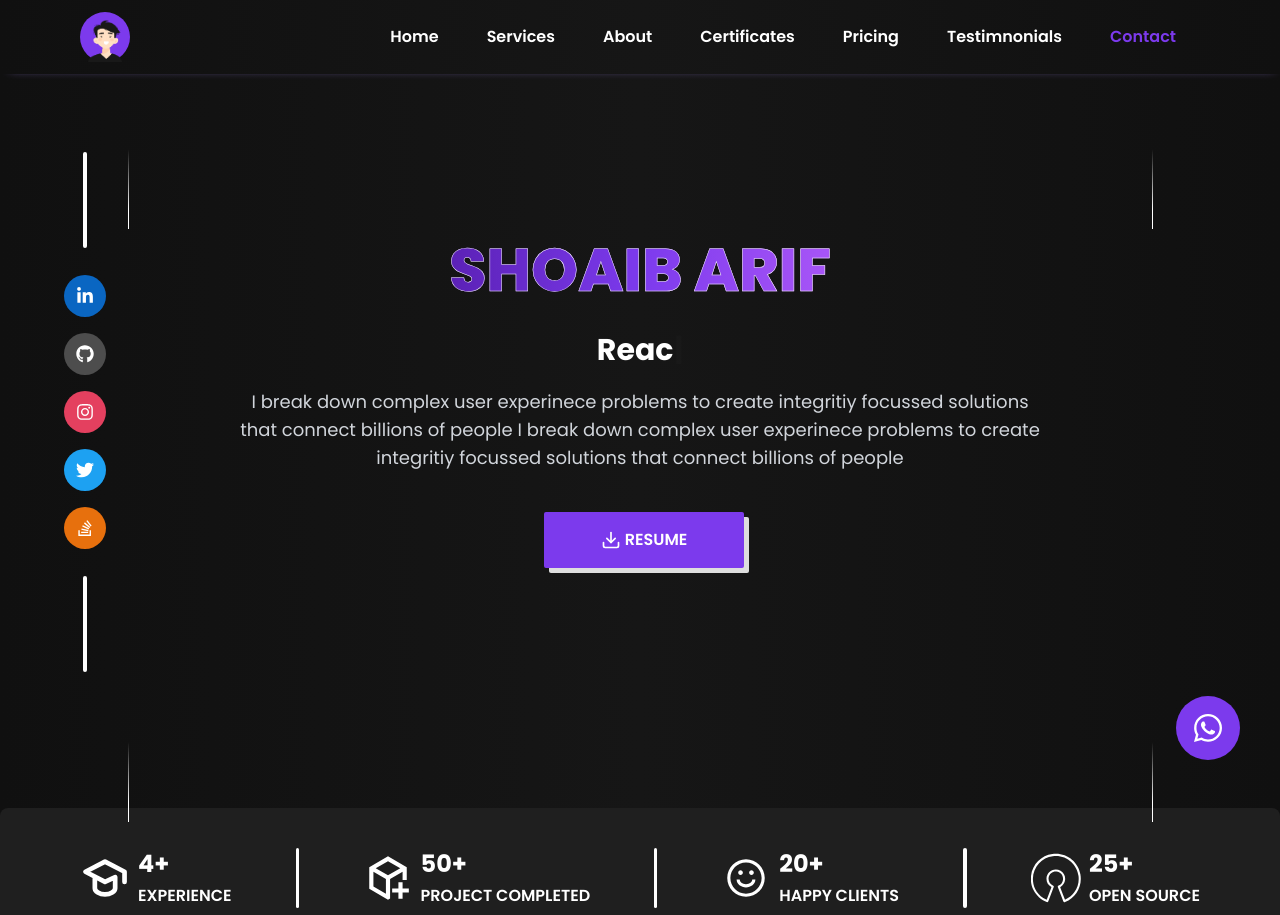
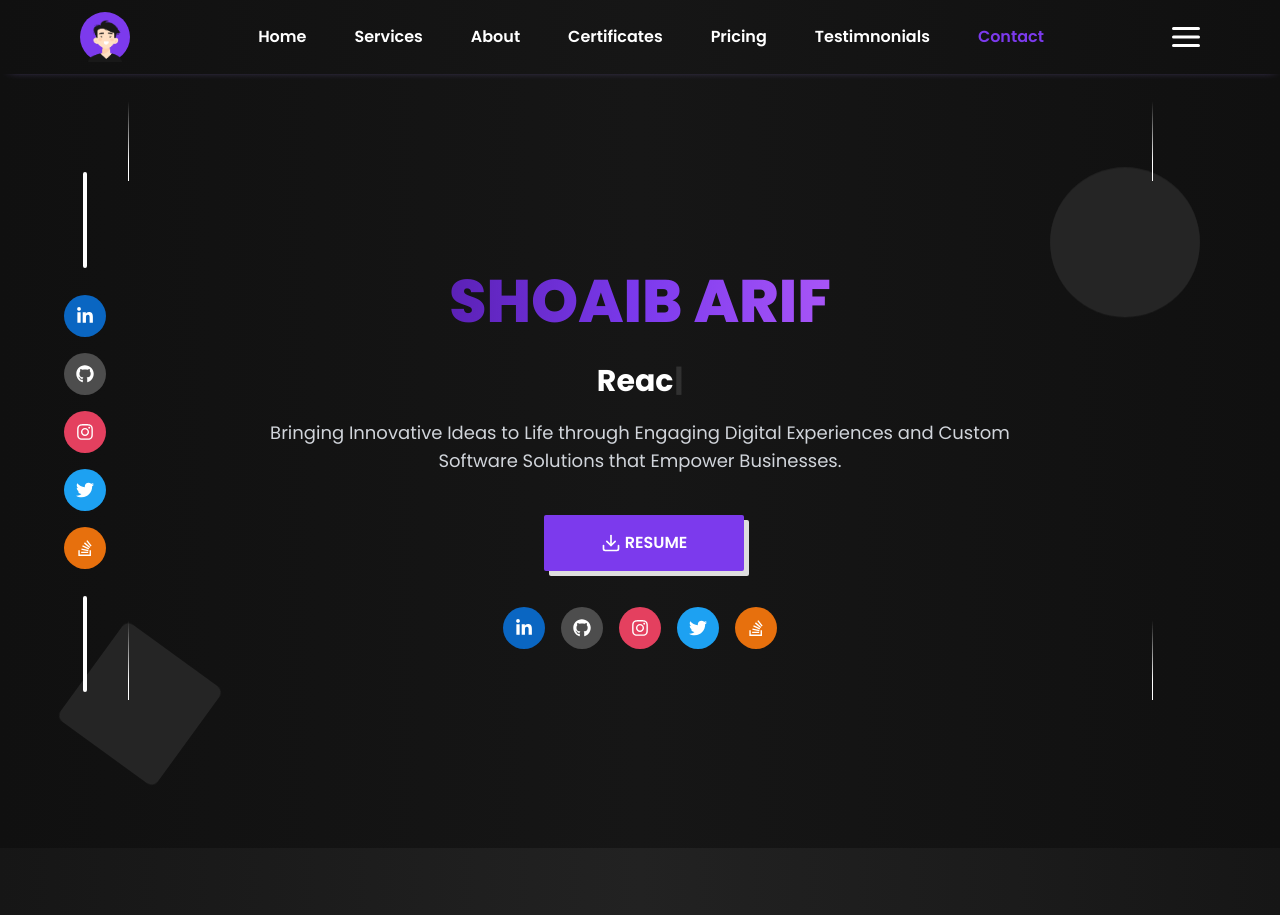
Before and after one commit to shoaibmarif/portfolio, a React (Vite) app: page / in a window 1280 px wide. Shown: the top 915 px of the page. Built offline with nearby package versions, Linux system fonts and the light colour scheme.

Commit message:
added items

```diff
--- a/src/App.jsx
+++ b/src/App.jsx
@@ -29,8 +29,6 @@ const App = () => {
       }
     );
     navigate("/");
-
-    alert("product still in process")
 
     const loadingTimeout = setTimeout(() => {
         setShowTopLayer(false);
@@ -82,7 +80,7 @@ const App = () => {
                 <ContactUs selectedPlan={selectedPlan} setSelectedPlan={setSelectedPlan} />
               </div>
               <Footer />
-              <a
+              {/* <a
                 target="_blank"
                 data-aos-once="false"
                 href="https://wa.me/923357591625?text=Hello%20Shoaib!%20I%20got%20your%20contact%20number%20from%20your%20website..."
@@ -90,7 +88,7 @@ const App = () => {
                 data-aos="fade-left"
               >
                 <FaWhatsapp color="white" />
-              </a>
+              </a> */}
             </div>
           </React.Fragment>
           </div>
--- a/src/index.css
+++ b/src/index.css
@@ -307,3 +307,40 @@ div {
   .text-stroke-white{
     -webkit-text-stroke: 0.5px white;
   }
+
+
+  @keyframes spin {
+    from {
+      transform: rotate(0deg);
+    }
+    to {
+      transform: rotate(360deg);
+    }
+  }
+
+  .rotating-element {
+    animation: spin 8s linear infinite;
+  }
+
+
+  @keyframes spin {
+    from {
+      transform: rotate(0deg) translateY(0);
+    }
+    to {
+      transform: rotate(360deg) translateY(0);
+    }
+  }
+
+  @keyframes bounce {
+    0%, 100% {
+      transform: translateY(0);
+    }
+    50% {
+      transform: translateY(-40px);
+    }
+  }
+
+  .rotating-bouncing-element {
+    animation: spin 8s linear infinite, bounce 2s ease-in-out infinite;
+  }
--- a/src/sections/Homepage/Homepage.jsx
+++ b/src/sections/Homepage/Homepage.jsx
@@ -62,9 +62,11 @@ export const Homepage = () => {
             />
           </div>
         </div>
-        <div className="relative flex items-center justify-center   w-full min-h-[100vh]" >
-          <div className="flex items-center justify-center text-center text-white flex-col">
-            <h1 className="text-stroke-white uppercase font-extrabold text-6xl bg-gradient-to-r bg-indigo-500 from-violet-800 via-secondary-dark to-purple-500 inline-block text-transparent bg-clip-text" data-aos="zoom-in-down" data-aos-duration="1000" data-aos-delay={800}>Shoaib Arif
+        <div className="relative flex items-center justify-center w-full min-h-[100vh] mt-10" >
+          <div className="absolute right-0 top-40 z-[0] size-[150px] bg-[#252525] rounded-full rotating-bouncing-element"></div>
+          <div className="absolute left-0 rotate-45 bottom-20 z-[0] size-[120px] bg-[#252525] rounded-lg rotating-element "></div>
+          <div className="flex items-center justify-center text-center text-white flex-col z-[10]">
+            <h1 className="mt-8 uppercase font-extrabold text-6xl  bg-gradient-to-r bg-indigo-500 from-violet-800 via-secondary-dark to-purple-500 inline-block text-transparent bg-clip-text" data-aos="zoom-in-down" data-aos-duration="1000" data-aos-delay={800}>Shoaib Arif
             </h1>
             <div className="text-2xl lg:text-3xl flex font-bold  mt-4 lg:mt-8 " data-aos="fade-up" data-aos-delay="800">
               <Typewriter
@@ -79,10 +81,7 @@ export const Homepage = () => {
               data-aos="fade-up"
               data-aos-delay="900"
             >
-              I break down complex user experinece problems to create integritiy
-              focussed solutions that connect billions of people I break down
-              complex user experinece problems to create integritiy focussed
-              solutions that connect billions of people
+              Bringing Innovative Ideas to Life through Engaging Digital Experiences and Custom Software Solutions that Empower Businesses.
             </p>
 
             <div className="mt-7 lg:mt-10 flex items-center  ">
@@ -110,95 +109,51 @@ export const Homepage = () => {
                 </button>
               </span>
             </div>
+            <div className="flex items-center justify-center mt-5">
+            <SocialIcon
+              color={"#0A66C2"}
+              classes="mx-2"
+              url="https://www.linkedin.com/in/shoaibmarif/"
+              icon={<FaLinkedinIn size={18} className="dark:text-white " />}
+            />
+            <SocialIcon
+              color={"#4d4d4d"}
+              url="https://github.com/shoaibmarif"
+              classes="mx-2"
+              icon={<FaGithub size={18} className="dark:text-white " />}
+            />
+            <SocialIcon
+              color={"#E4405F"}
+              url="https://www.instagram.com/shoaibmarif/"
+              classes="mx-2"
+              icon={<FaInstagram size={18} className="dark:text-white " />}
+            />
+            <SocialIcon
+              color={"#1DA1F2"}
+              url="https://x.com/mshoaibmarif"
+              classes="mx-2"
+              icon={<FaTwitter size={18} className="dark:text-white " />}
+            />
+            <SocialIcon
+              color={"#E7700D"}
+              url="https://stackoverflow.com/users/7770942/shoaib-arif"
+              classes="mx-2"
+              icon={<FaStackOverflow size={18} className="dark:text-white " />}
+            />
+            </div>
           </div>
         </div>
       </ContentWrapper>
-     <div className="px-8 w-full md:flex items-center justify-between xl:px-20  py-10 rounded-lg  bg-[#1f1f1f] " data-aos="fade-up" data-aos-offset="-200" data-aos-delay="1500">
-              <div className="text-white flex items-center">
-                <span className="hidden lg:block">
-                  <ExperienceSvg color={"#fff"} size={"50px"} />
-                </span>
-                <div className="flex items-center  lg:items-start  flex-col lg:ml-2 font-semibold uppercase">
-                  <span className="text-2xl font-bold mb-1  ">
-                    <CountUp
-                      scrollSpyOnce={true}
-                      enableScrollSpy={true}
-                      delay={1}
-                      end={4}
-                    />
-                    +
-                  </span>
-                  Experience
-                </div>
-              </div>
-              <span className="bg-white w-[3px] rounded-full counter__line  "></span>
-              <div className="text-white flex items-center ">
-                <span className="hidden lg:block">
-                  <ProjectSvg color={"#fff"} size="50px" />
-                </span>
-
-                <div className="flex items-center  lg:items-start flex-col lg:ml-2 font-semibold uppercase">
-                  <span className="text-2xl font-bold mb-1  ">
-                    <CountUp
-                      scrollSpyOnce={true}
-                      enableScrollSpy={true}
-                      end={50}
-                      delay={1}
-                    />
-                    +
-                  </span>
-                  Project Completed
-                </div>
-              </div>
-              <span className="bg-white w-[3px] rounded-full counter__line  "></span>
-
-              <div className="text-white flex items-center  ">
-                <span className="hidden lg:block">
-                  <HappySvg color="#fff" size="50px" />
-                </span>
-
-                <div className="flex items-center  lg:items-start flex-col lg:ml-2 font-semibold uppercase">
-                  <span className="text-2xl font-bold mb-1  ">
-                    <CountUp
-                      scrollSpyOnce={true}
-                      enableScrollSpy={true}
-                      end={20}
-                      delay={1}
-                    />
-                    +
-                  </span>
-                  Happy Clients
-                </div>
-              </div>
-              <span className="bg-white w-[4px] rounded-full counter__line "></span>
-              <div className="text-white flex items-center  ">
-                <span className="hidden lg:block">
-                  <OpenSourceSvg color={"#fff"} size="50px" />
-                </span>
-                <div className="flex items-center  lg:items-start flex-col lg:ml-2 font-semibold uppercase">
-                  <span className="text-2xl font-bold mb-1 ">
-                    <CountUp
-                      scrollSpyOnce={true}
-                      delay={1}
-                      enableScrollSpy={true}
-                      end={25}
-                    />
-                    +
-                  </span>
-                  Open Source
-                </div>
-              </div>
-            </div>
     </React.Fragment>
   );
 };
 
-const SocialIcon = ({ icon, color, url }) => {
+const SocialIcon = ({ icon, color, url , classes}) => {
   return (
     <Link
       to={url}
       style={{ "--hover-color": color, }}
-      className={`bg-[--hover-color] hover:scale-125 mt-4 block rounded-full p-3 cursor-pointer   transition-all duration-300 `} >
+      className={`${classes} bg-[--hover-color] hover:scale-125 mt-4 block rounded-full p-3 cursor-pointer   transition-all duration-300 `} >
       {icon}
     </Link>
   );
--- /dev/null
+++ b/src/sections/Navigation/Navigation.css
@@ -0,0 +1,59 @@
+.burger {
+    position: relative;
+    width: 28px;
+    height: 20px;
+    background: transparent;
+    cursor: pointer;
+    display: block;
+  }
+
+  .burger input {
+    display: none;
+  }
+
+  .burger span {
+    display: block;
+    position: absolute;
+    height: 3px;
+    width: 100%;
+    background: white;
+    border-radius: 9px;
+    opacity: 1;
+    left: 0;
+    transform: rotate(0deg);
+    transition: .25s ease-in-out;
+  }
+
+  .burger span:nth-of-type(1) {
+    top: 0px;
+    transform-origin: left center;
+  }
+
+  .burger span:nth-of-type(2) {
+    top: 50%;
+    transform: translateY(-50%);
+    transform-origin: left center;
+  }
+
+  .burger span:nth-of-type(3) {
+    top: 100%;
+    transform-origin: left center;
+    transform: translateY(-100%);
+  }
+
+  .burger input:checked ~ span:nth-of-type(1) {
+    transform: rotate(45deg);
+    top: 0px;
+    left: 10px;
+  }
+
+  .burger input:checked ~ span:nth-of-type(2) {
+    width: 0%;
+    opacity: 0;
+  }
+
+  .burger input:checked ~ span:nth-of-type(3) {
+    transform: rotate(-45deg);
+    top: 20px;
+    left: 10px;
+  }
--- a/src/sections/Navigation/Navigation.jsx
+++ b/src/sections/Navigation/Navigation.jsx
@@ -4,7 +4,7 @@ import Profile from "../../../public/images/profile.png";
 import { navLinks } from "../../config/data.ts";
 import { ContentWrapper } from "../../shared/ContentWrapper.jsx";
 import { useNavigate } from "react-router-dom";
-
+import "./Navigation.css"
 export const Navigation = ({ darkMode, setDarkMode }) => {
   const navigate = useNavigate();
   const [activeLink, setActiveLink] = useState("/");
@@ -88,7 +88,13 @@ export const Navigation = ({ darkMode, setDarkMode }) => {
             );
           })}
         </ul>
-
+        <div><label class="burger" for="burger">
+          <input type="checkbox" id="burger" />
+          <span></span>
+          <span></span>
+          <span></span>
+        </label>
+        </div>
       </div>
     </ContentWrapper>
     </React.Fragment>
--- a/src/sections/Services/Service.jsx
+++ b/src/sections/Services/Service.jsx
@@ -12,7 +12,7 @@ export const Service = ({ service, index }) => {
         <span className=" text-xl lg:text-2xl font-semibold  uppercase text-center group-hover:text-primary-dark transition-all">
           {service.title}
         </span>
-        <span className="mt-4 lg:mt-8 text-[13px] md:text-[14px] lg:text-[15px] text-gray-300 text-center  inline-block ">{service.text}</span>
+        <span className="mt-4 lg:mt-8 text-sm md:text-[14px] lg:text-[15px] text-gray-300 text-center  inline-block ">{service.text}</span>
         <div className="absolute size-[150px] right-[-75px] top-[-75px]   rounded-full opacity-10 bg-[#fff]  group-hover:size-[200px] transition-all duration-500"></div>
         <div className="absolute size-[150px] bottom-[-75px] left-[-75px]   rounded-full opacity-10 bg-[#fff]  group-hover:size-[200px] transition-all duration-500"></div>
       </div>
--- a/tailwind.config.js
+++ b/tailwind.config.js
@@ -35,10 +35,10 @@ export default {
       },
     },
     screens: {
-      sm: '640px',
-      md: '768px',
-      lg: '1024px',
-      xl: '1280px',
+      "sm": '640px',
+      "md": '768px',
+      "lg": '1024px',
+      "xl": '1280px',
       '2xl': '1536px',
       '3xl': '1576px',
     },
```
Also changed, not shown: src/sections/About/About.jsx (+8 -16 lines), src/sections/Certificates/Certificates.jsx (+12 -7 lines), src/utils/SlickSettings.js (+1 -6 lines).
